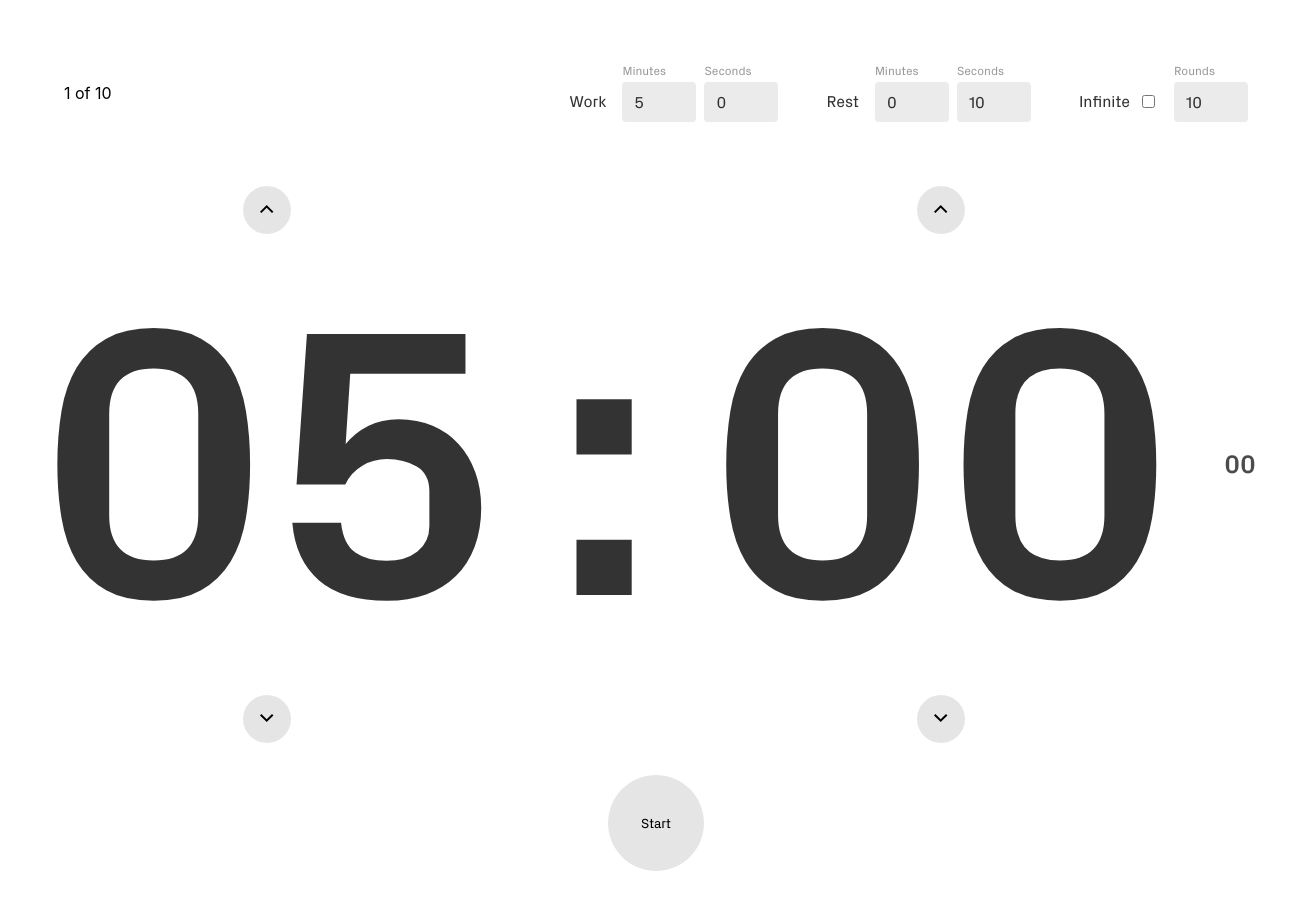
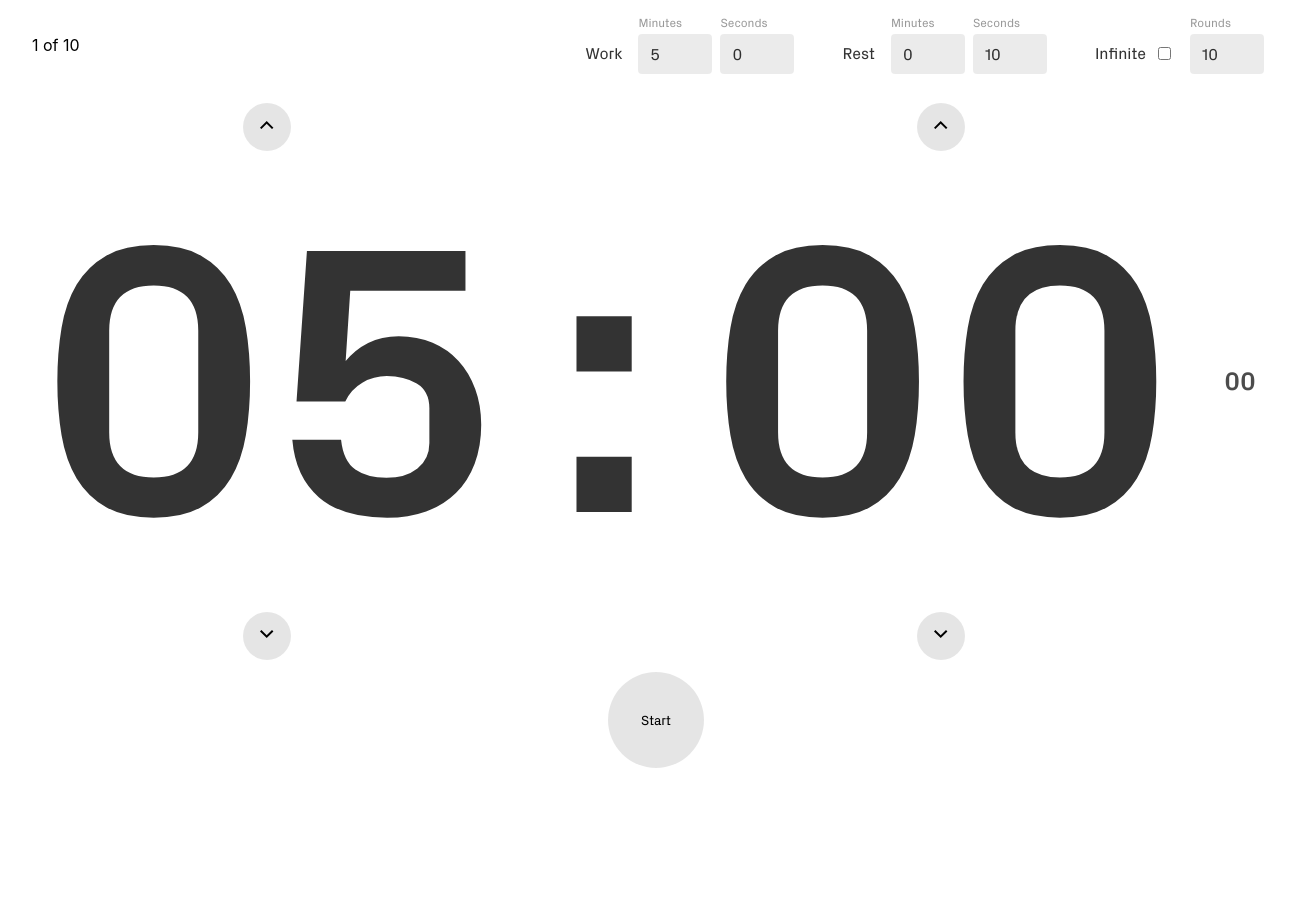
Before and after one commit to mthourigan/Round-timer, a React (Create React App) app: page / in a window 1280 px wide. Shown: the whole page, 1312 px wide, since content can reach past the window. After the commit the page ends 800 px from the top, so only its background shows below. Built offline with nearby package versions, Linux system fonts and the light colour scheme.

Commit message:
style updates

```diff
--- a/src/Timer.jsx
+++ b/src/Timer.jsx
@@ -255,13 +255,14 @@ function Timer() {
     <div className={`timer-body ${backgroundClass}`}>
       <div className='controls-top'>
         <div className='current-round'>
-          <p className='time-type'>
+          <span>
             {infiniteIteration
-              ? roundsCompletedRef.current + 1
-              : Math.min(roundsCompletedRef.current + 1, roundCount)}
-            {' of '}
+               ? roundsCompletedRef.current + 1
+               : Math.min(roundsCompletedRef.current + 1, roundCount)}
+              {' of '}
             {infiniteIteration ? '∞' : roundCount}
-          </p>
+          </span>
+
         </div>
         <div className='col-inputs'>
           <div className='duration-input'>
--- a/src/Timer.scss
+++ b/src/Timer.scss
@@ -123,7 +123,8 @@ $button-active-background: rgba(0, 0, 0, 0.3);
   display: flex;
   flex-direction: row;
   gap: 1rem;
-  padding: 2rem;
+  // padding-top: 0.5rem;
+  // padding-bottom: 2rem;
 
   .col-actions {
     padding-left: 2rem;
@@ -158,7 +159,7 @@ $button-active-background: rgba(0, 0, 0, 0.3);
     display: flex;
     align-items: center;
     width: 80px;
-    padding-left: 4rem;
+    padding-left: 2rem;
   }
 
   .col-inputs {
@@ -167,7 +168,7 @@ $button-active-background: rgba(0, 0, 0, 0.3);
     flex-direction: row;
     justify-content: flex-end;
     gap: 1rem;
-    padding: 2rem;
+    padding: 1rem;
 
     .duration-input {
       display: flex;
@@ -226,4 +227,5 @@ $button-active-background: rgba(0, 0, 0, 0.3);
 .controls-bottom {
   justify-content: center;
   align-items: center;
+  padding-bottom: 2rem;
 }
```
